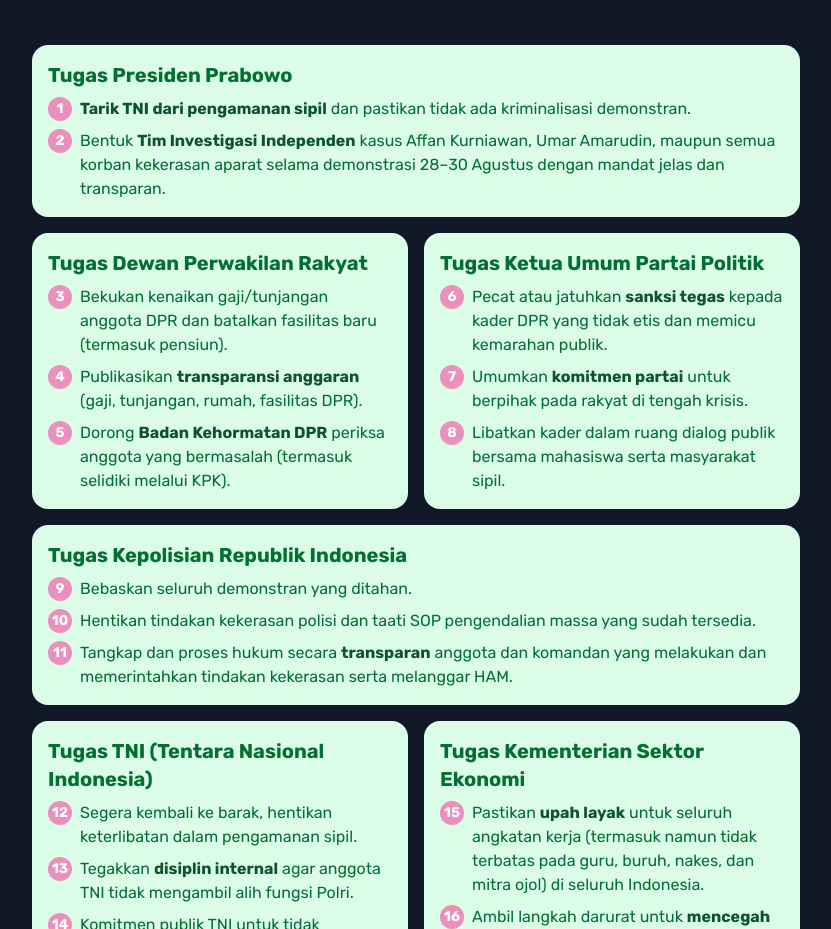
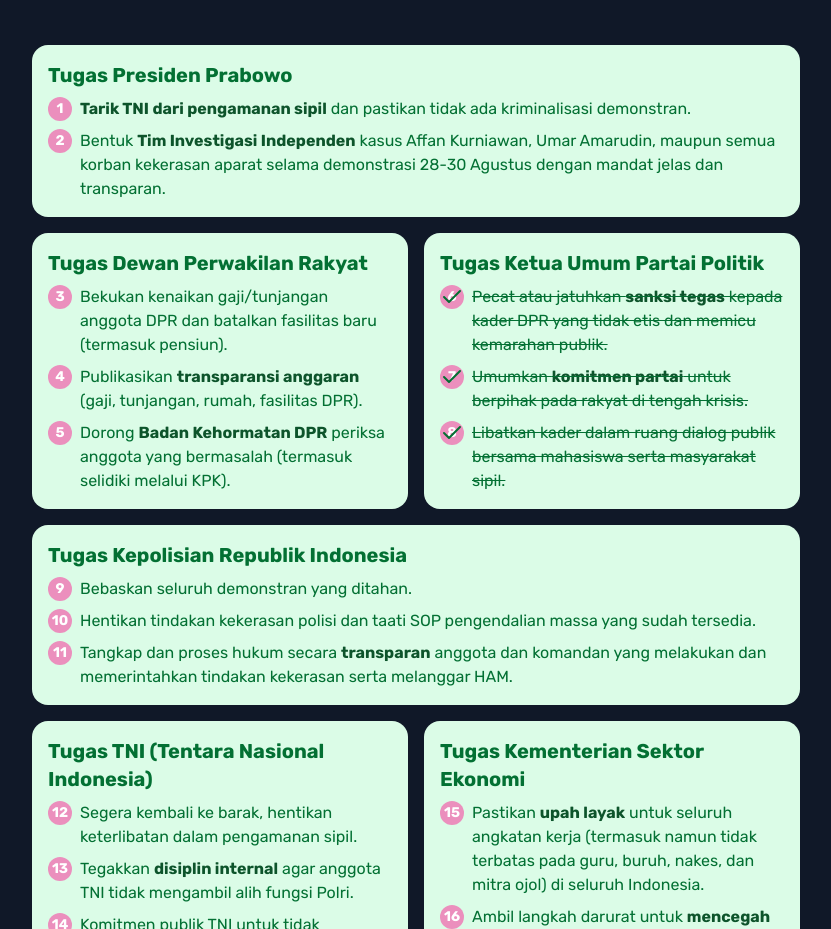
Before and after one commit to fahrulalwan/gerakan-31-agustus-2025, a Next.js app: page /tuntutan in a window 1280 px wide. Shown: the part 1440-2369 px from the top of the page, without its empty margins (224-1055 px from the left). Built offline with nearby package versions, Linux system fonts and the light colour scheme.

Commit message:
fix: correct date formatting and update demand statuses in ONE_WEEK_DEMANDS

```diff
--- a/src/constants/demands.ts
+++ b/src/constants/demands.ts
@@ -9,7 +9,7 @@
       },
       {
         content:
-          'Bentuk <b class="text-green-900">Tim Investigasi Independen</b> kasus Affan Kurniawan, Umar Amarudin, maupun semua korban kekerasan aparat selama demonstrasi 28–30 Agustus dengan mandat jelas dan transparan.',
+          'Bentuk <b class="text-green-900">Tim Investigasi Independen</b> kasus Affan Kurniawan, Umar Amarudin, maupun semua korban kekerasan aparat selama demonstrasi 28-30 Agustus dengan mandat jelas dan transparan.',
         status: false
       }
     ]
@@ -40,17 +40,17 @@
       {
         content:
           'Pecat atau jatuhkan <b class="text-green-900">sanksi tegas</b> kepada kader DPR yang tidak etis dan memicu kemarahan publik.',
-        status: false
+        status: true
       },
       {
         content:
           'Umumkan <b class="text-green-900">komitmen partai</b> untuk berpihak pada rakyat di tengah krisis.',
-        status: false
+        status: true
       },
       {
         content:
           'Libatkan kader dalam ruang dialog publik bersama mahasiswa serta masyarakat sipil.',
-        status: false
+        status: true
       }
     ]
   },
```
